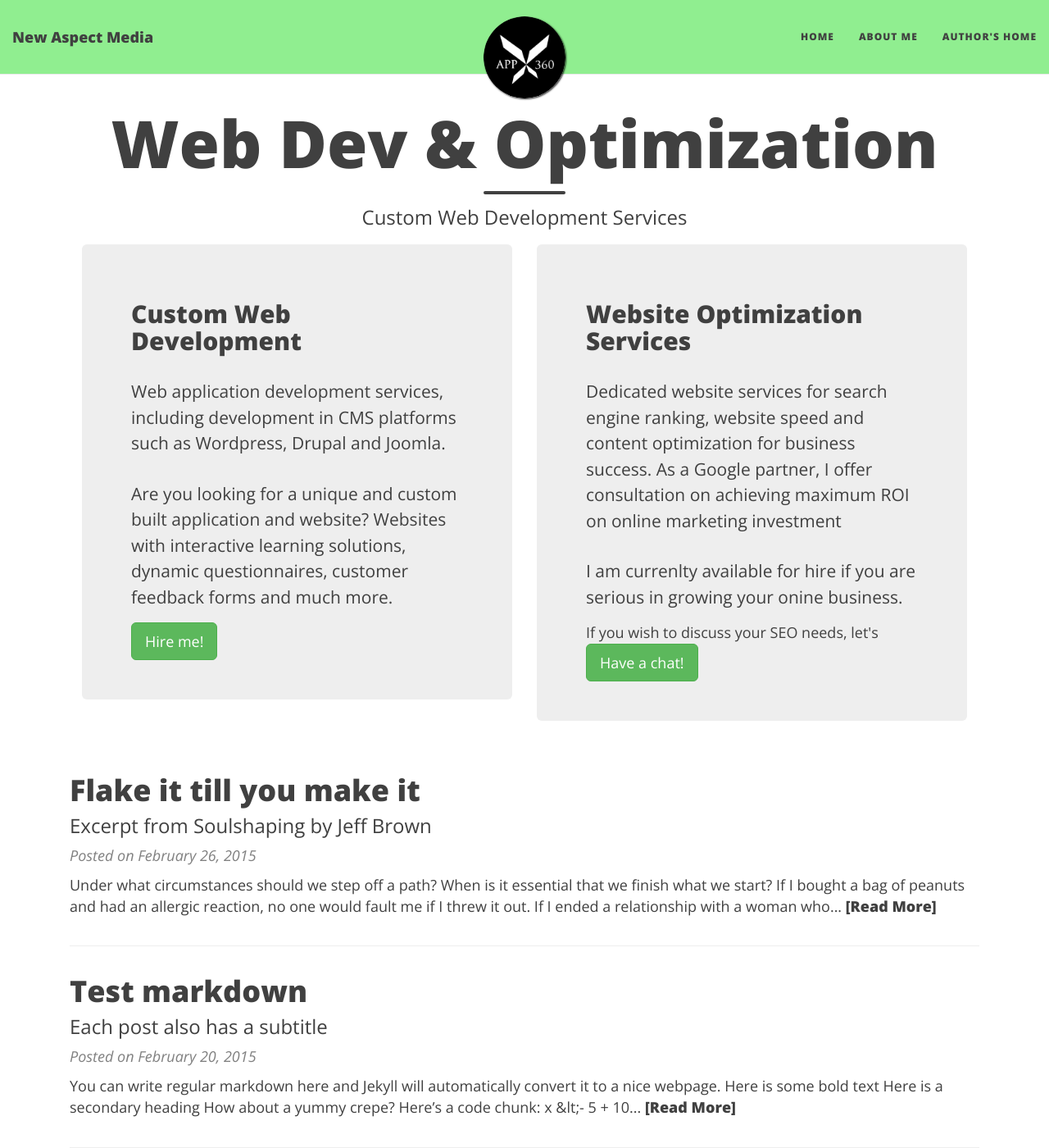
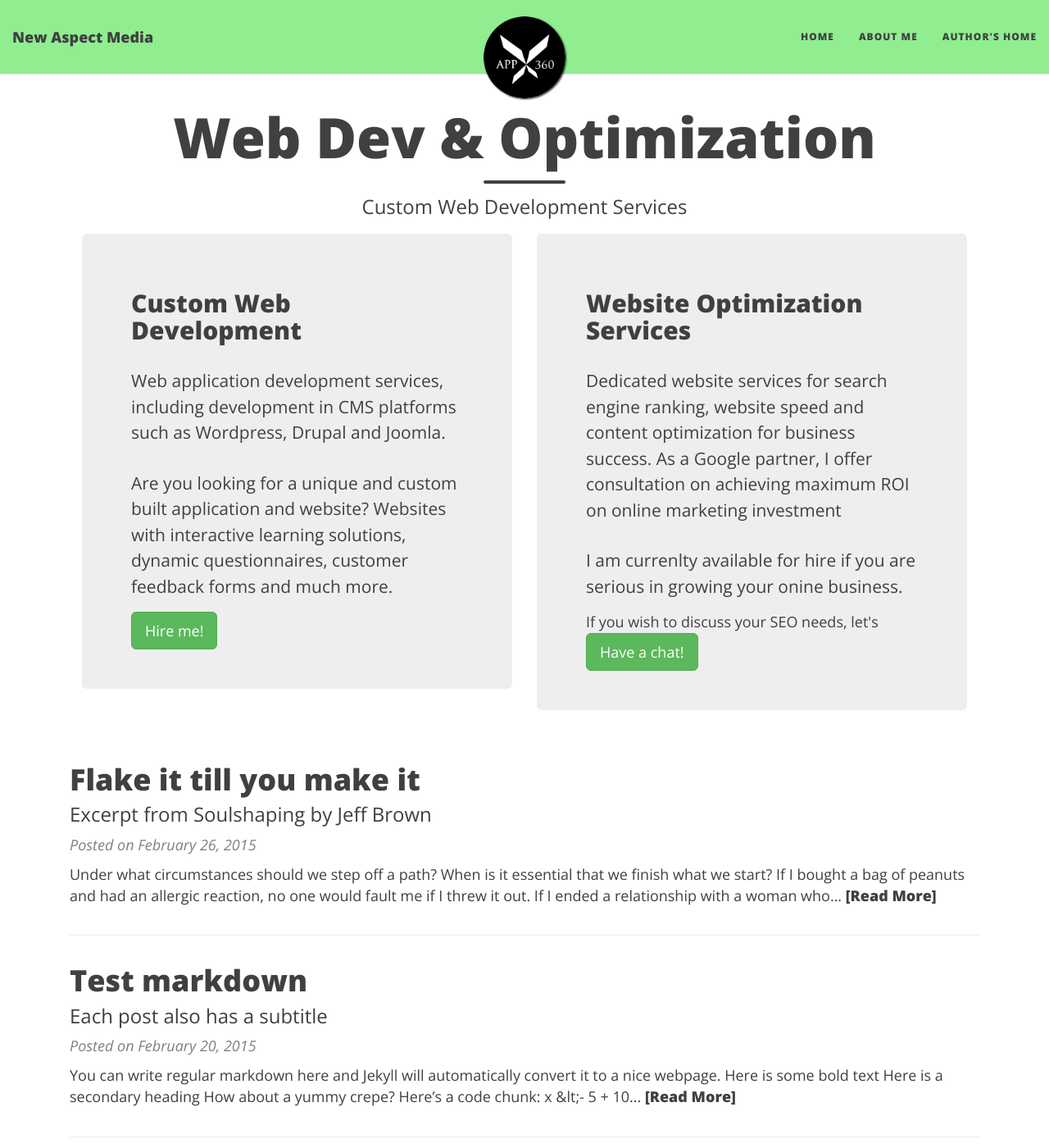
Before and after one commit to newmedia77/appxnam, a Jekyll site: the page built from index.html, in a window 1280 px wide and 1400 px high. Shown: the whole window at 82% size. Built offline with Jekyll 4.4.1, drawn with Linux system fonts in a browser that asks for light colours; nearby versions of some CDN libraries; the list of posts is cut into pages by our own code.

Commit message:
andreas
font

```diff
--- a/css/main.css
+++ b/css/main.css
@@ -321,7 +321,7 @@ header.header-post .post-heading .post-subheading {
 
 @media only screen and (min-width: 768px) {
   header.header-page .page-heading h1 {
-    font-size: 80px;
+    font-size: 68px;
   }
 }
 
```
